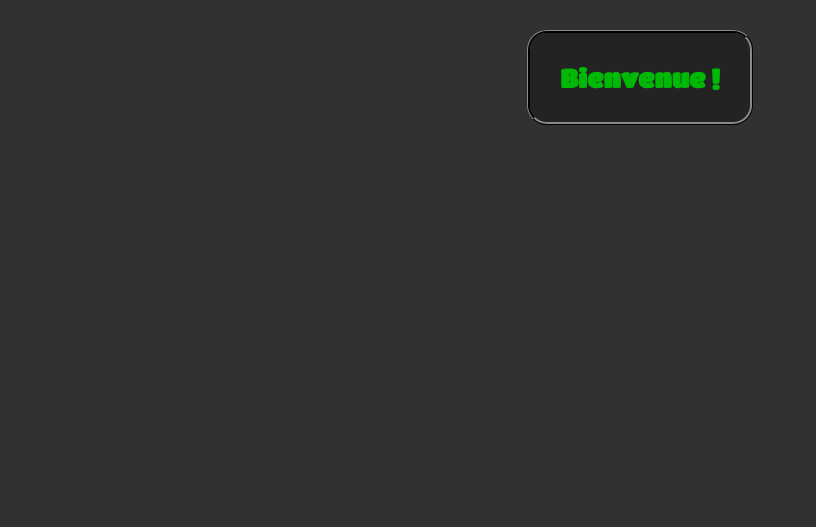
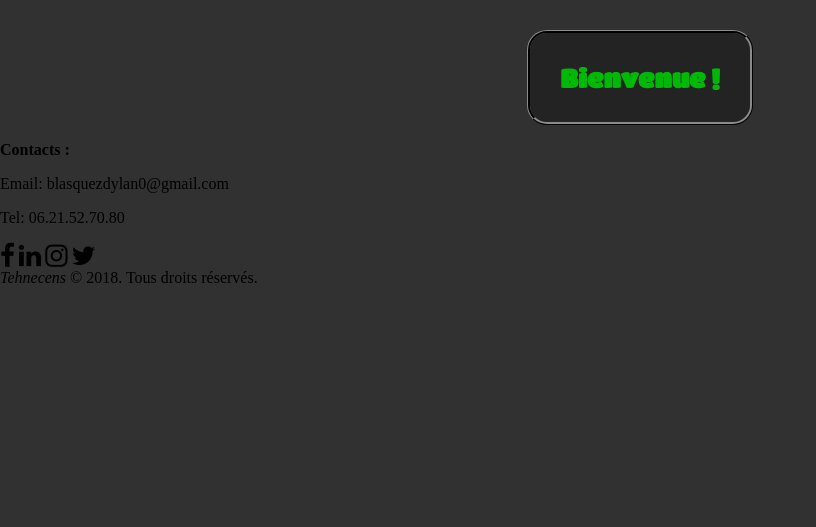
Before and after one commit to ThomasCarrillo/Forum, a PHP site: page /index.php in a window 1280 px wide. Shown: the part 146-673 px from the top of the page, without its empty margins (0-816 px from the left). Run offline with PHP 8.4, Linux system fonts and the light colour scheme.

Commit message:
rajout du footer

```diff
--- a/elementsPHP/footer.php
+++ b/elementsPHP/footer.php
@@ -1,5 +1,28 @@
 <script src="https://ajax.googleapis.com/ajax/libs/jquery/3.3.1/jquery.min.js"></script>
 <script type="text/javascript" src="js/dropDown.js"></script>
+<link rel="stylesheet" href="https://cdnjs.cloudflare.com/ajax/libs/font-awesome/4.7.0/css/font-awesome.min.css">
 
 <!-- <script src="http://js.nicedit.com/nicEdit-latest.js" type="text/javascript"></script>
 <script type="text/javascript">bkLib.onDomLoaded(nicEditors.allTextAreas);</script> -->
+
+<footer>
+	<div class="footerRow1">
+
+        <div class="block_coordonnee">
+            <p><strong>Contacts : </strong></p>
+            <p>Email: blasquezdylan0@gmail.com</p>
+            <p>Tel: 06.21.52.70.80</p>
+        </div>
+        <div class="bloc_icones">
+					<a href="https://www.facebook.com" target="_blank"><i class="fa fa-facebook" style="font-size: 26px;"></i></a>
+					<a href="https://www.linkedin.com/" target="_blank"><i class="fa fa-linkedin" style="font-size: 26px;"></i></a>
+					<a href="https://www.instagram.com" target="_blank"><i class="fa fa-instagram" style=" font-size: 26px;"></i></a>
+					<a href="https://www.twitter.com/" target="_blank"><i class="fa fa-twitter" style=" font-size: 26px;"></i></a>
+        </div>
+    </div>
+    <div class="footerRow2">
+        <div class="copyright">
+            <em>Tehnecens</em> © 2018. Tous droits réservés.
+        </div>
+    </div>
+</footer>
```
